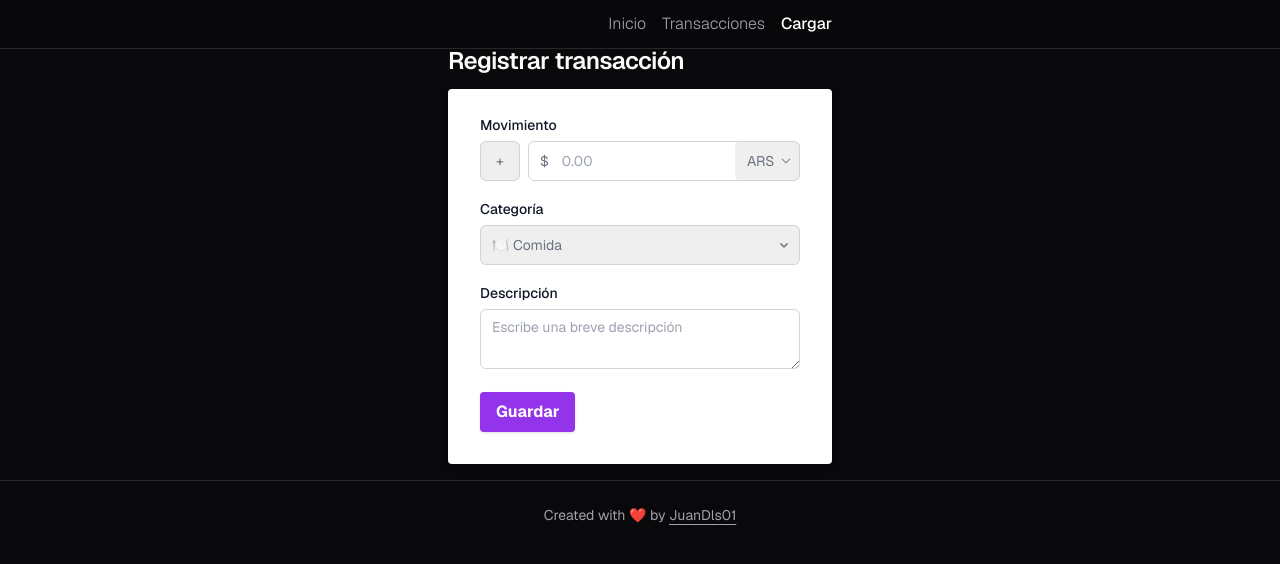
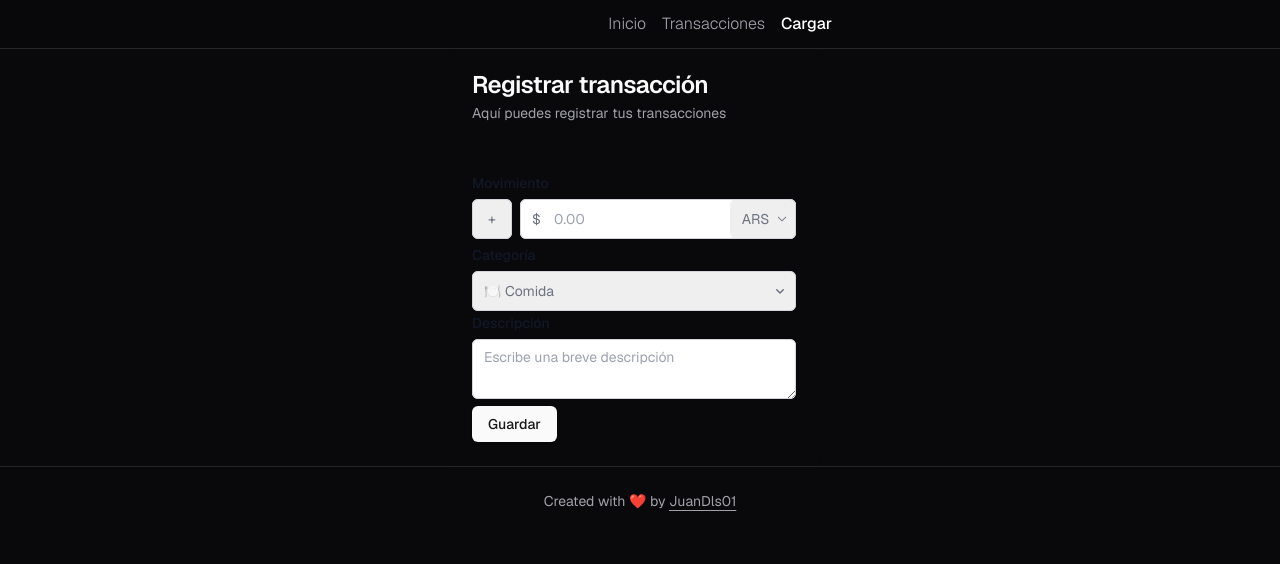
Before and after one commit to JuanDls01/transactions-tracker, a Next.js app: page /transactions/new in a window 1280 px wide. Shown: the top 564 px of the page. Built offline with nearby package versions, Linux system fonts and the light colour scheme.

Commit message:
refactor(transactions-form): added new button component to the form

```diff
--- a/package.json
+++ b/package.json
@@ -33,6 +33,7 @@
     "@hookform/resolvers": "^3.10.0",
     "@prisma/client": "^6.2.1",
     "@radix-ui/react-dropdown-menu": "^2.1.4",
+    "@radix-ui/react-slot": "^1.1.1",
     "@tanstack/react-table": "^8.20.6",
     "bcrypt": "^5.1.1",
     "class-variance-authority": "^0.7.1",
--- a/src/app/transactions/new/page.tsx
+++ b/src/app/transactions/new/page.tsx
@@ -1,12 +1,19 @@
 import TransactionForm from '@/ui/components/transaction-form';
-import { CardTitle } from '@/ui/elements/card';
+import { Card, CardContent, CardDescription, CardHeader, CardTitle } from '@/ui/elements/card';
 
 const NewTransactionPage = () => {
   return (
-    <>
-      <CardTitle className='pb-4'>Registrar transacción</CardTitle>
-      <TransactionForm />
-    </>
+    <section className='flex'>
+      <Card className='border-none'>
+        <CardHeader>
+          <CardTitle>Registrar transacción</CardTitle>
+          <CardDescription>Aquí puedes registrar tus transacciones</CardDescription>
+        </CardHeader>
+        <CardContent>
+          <TransactionForm />
+        </CardContent>
+      </Card>
+    </section>
   );
 };
 
--- a/src/ui/components/transaction-form/index.tsx
+++ b/src/ui/components/transaction-form/index.tsx
@@ -14,7 +14,8 @@
 import { ActionResponse } from '@/types/actions';
 import { Currency, TransactionCategory, TransactionType } from '@prisma/client';
 import { IS_DECIMAL_NUMBER } from '@/utils/reg-exp';
-import ButtonDeprecated from '@/ui/elements/ButtonDeprecated';
+import { Loader2 } from 'lucide-react';
+import { Button } from '@/ui/elements/button';
 
 type TransactionFormSchema = z.output<typeof schema>;
 
@@ -62,12 +63,7 @@
   };
 
   return (
-    <form
-      action={formAction}
-      onSubmit={onSubmit}
-      ref={formRef}
-      className='bg-white shadow-md max-w-sm rounded px-8 pt-6 pb-8 mb-4 space-y-2 sm:space-y-4'
-    >
+    <form action={formAction} onSubmit={onSubmit} ref={formRef}>
       <div className='space-y-1'>
         <Label>Movimiento</Label>
         <div className='flex space-x-2'>
@@ -167,7 +163,16 @@
         />
       </div>
       {state?.message && <p className='text-red-500'>{state.message}</p>}
-      <ButtonDeprecated type='submit'>{isPending ? 'Guardando...' : 'Guardar'}</ButtonDeprecated>
+      <Button type='submit' disabled={isPending}>
+        {isPending ? (
+          <>
+            <Loader2 className='animate-spin' />
+            Guardando...
+          </>
+        ) : (
+          'Guardar'
+        )}
+      </Button>
     </form>
   );
 };
--- /dev/null
+++ b/src/ui/elements/button.tsx
@@ -0,0 +1,57 @@
+import * as React from "react"
+import { Slot } from "@radix-ui/react-slot"
+import { cva, type VariantProps } from "class-variance-authority"
+
+import { cn } from "@/lib/utils"
+
+const buttonVariants = cva(
+  "inline-flex items-center justify-center gap-2 whitespace-nowrap rounded-md text-sm font-medium transition-colors focus-visible:outline-none focus-visible:ring-1 focus-visible:ring-ring disabled:pointer-events-none disabled:opacity-50 [&_svg]:pointer-events-none [&_svg]:size-4 [&_svg]:shrink-0",
+  {
+    variants: {
+      variant: {
+        default:
+          "bg-primary text-primary-foreground shadow hover:bg-primary/90",
+        destructive:
+          "bg-destructive text-destructive-foreground shadow-sm hover:bg-destructive/90",
+        outline:
+          "border border-input bg-background shadow-sm hover:bg-accent hover:text-accent-foreground",
+        secondary:
+          "bg-secondary text-secondary-foreground shadow-sm hover:bg-secondary/80",
+        ghost: "hover:bg-accent hover:text-accent-foreground",
+        link: "text-primary underline-offset-4 hover:underline",
+      },
+      size: {
+        default: "h-9 px-4 py-2",
+        sm: "h-8 rounded-md px-3 text-xs",
+        lg: "h-10 rounded-md px-8",
+        icon: "h-9 w-9",
+      },
+    },
+    defaultVariants: {
+      variant: "default",
+      size: "default",
+    },
+  }
+)
+
+export interface ButtonProps
+  extends React.ButtonHTMLAttributes<HTMLButtonElement>,
+    VariantProps<typeof buttonVariants> {
+  asChild?: boolean
+}
+
+const Button = React.forwardRef<HTMLButtonElement, ButtonProps>(
+  ({ className, variant, size, asChild = false, ...props }, ref) => {
+    const Comp = asChild ? Slot : "button"
+    return (
+      <Comp
+        className={cn(buttonVariants({ variant, size, className }))}
+        ref={ref}
+        {...props}
+      />
+    )
+  }
+)
+Button.displayName = "Button"
+
+export { Button, buttonVariants }
```
Also changed, not shown: 1 other file (tests, documents, lock files or other folders).
